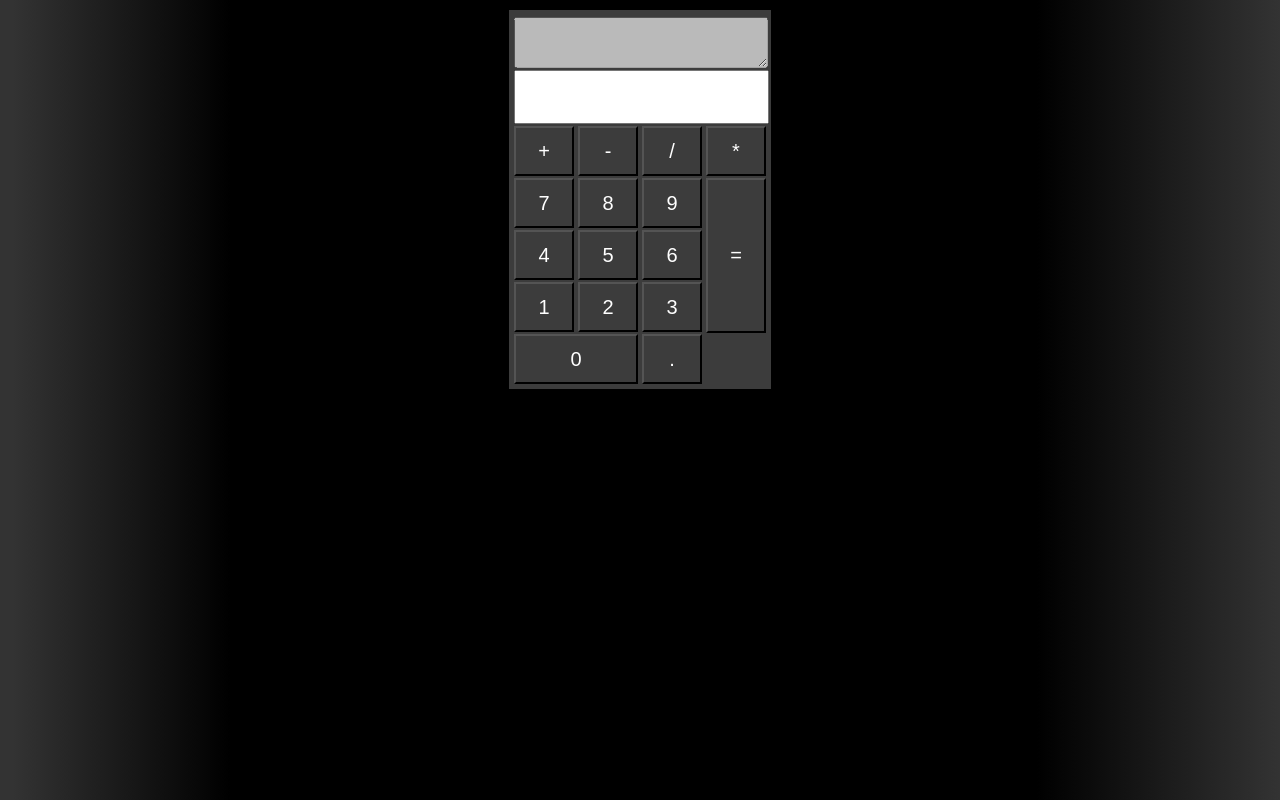
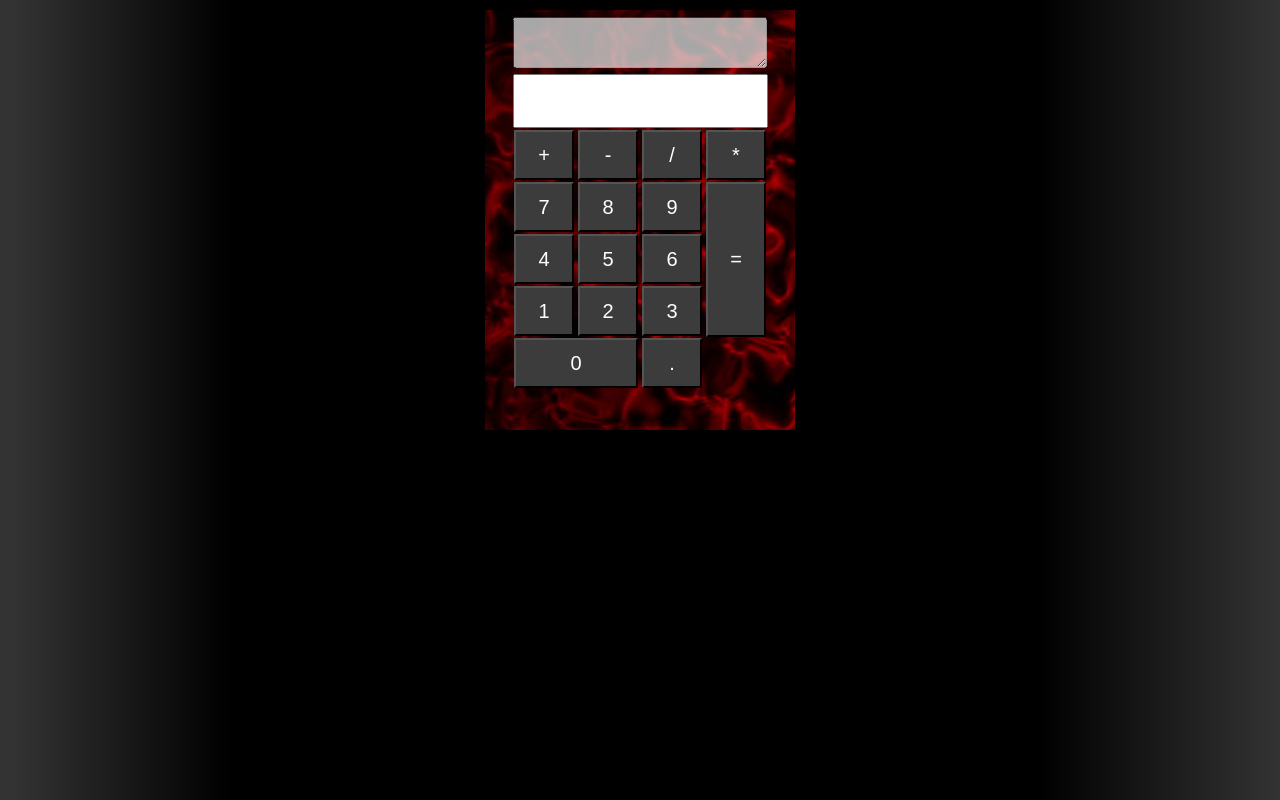
Before and after one commit to Mysteria-Nixas/JSCalculator, a plain HTML site: page index.html in a window 1280 px wide. Drawn offline with nearby package versions, Linux system fonts and the light colour scheme.

Commit message:
background Change

```diff
--- a/calculator.css
+++ b/calculator.css
@@ -16,16 +16,17 @@
     display: block;
     margin-left: auto;
     margin-right: auto;
-    width: 252px;
-    height: auto;
+    width: 300px;
+    height: 410px;
     overflow: auto;
     padding: 5px;
-    background-color: #3c3c3c;
+    background-image: url("IMG_0810.JPG");
     border:2px solid black;
+    text-align:center;
 }
 
 .answer{
-    display:block;
+    display:inline-block;
     width:248px;
 
 }
@@ -40,7 +41,9 @@
 }
 
 .numberWrapper{
+    display:inline-block;
     float:left;
+    padding-left:24px;
 }
 .numberButton,
 .operatorButton,
@@ -60,7 +63,7 @@
     width: 60px;
     height: 155px;
     text-align:center;
-    margin-left:4px;
+    margin-left:-20px;
 }
 
 .numberButton,
```
Also changed, not shown: IMG_0810.JPG (added), IMG_0811.JPG (added).
